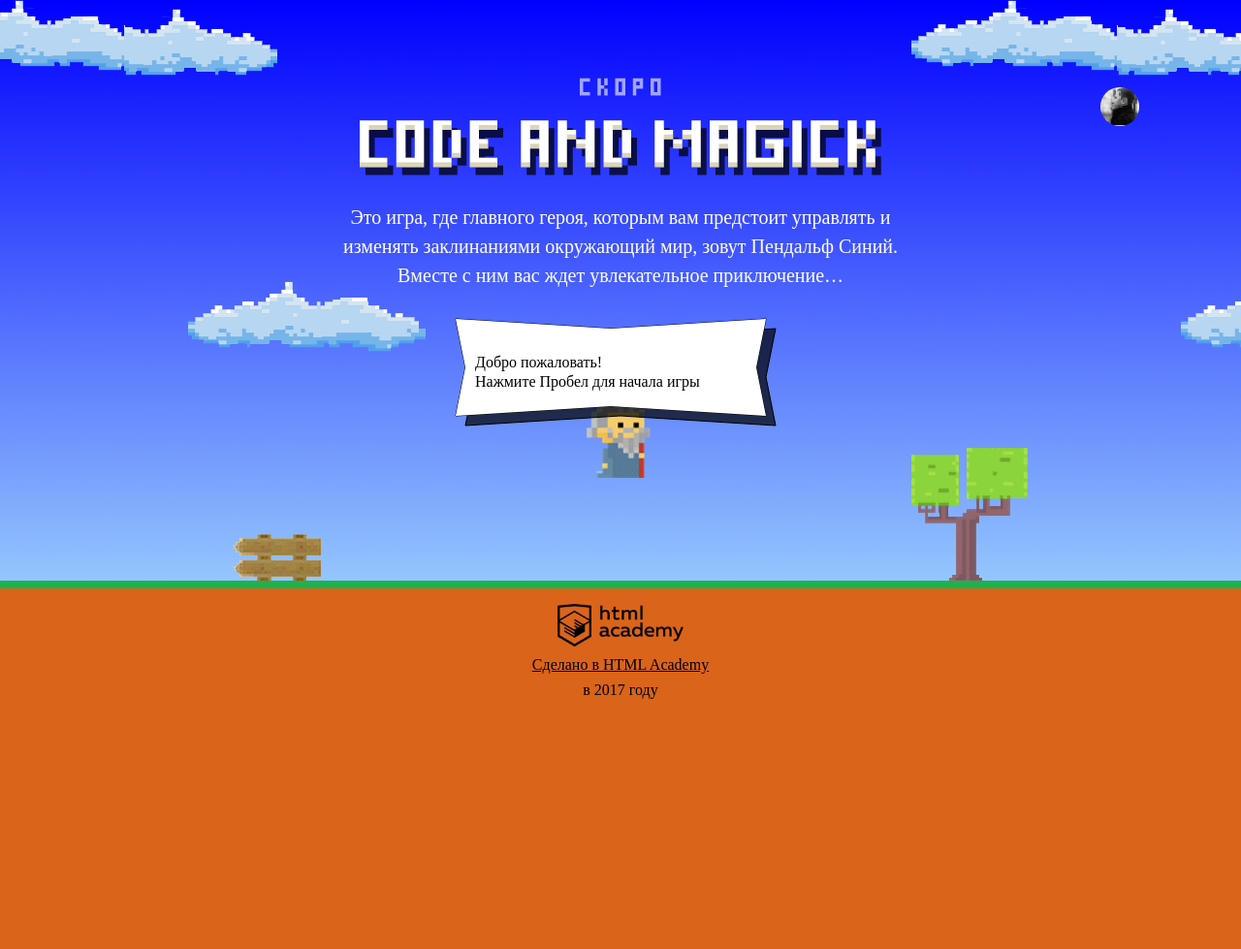
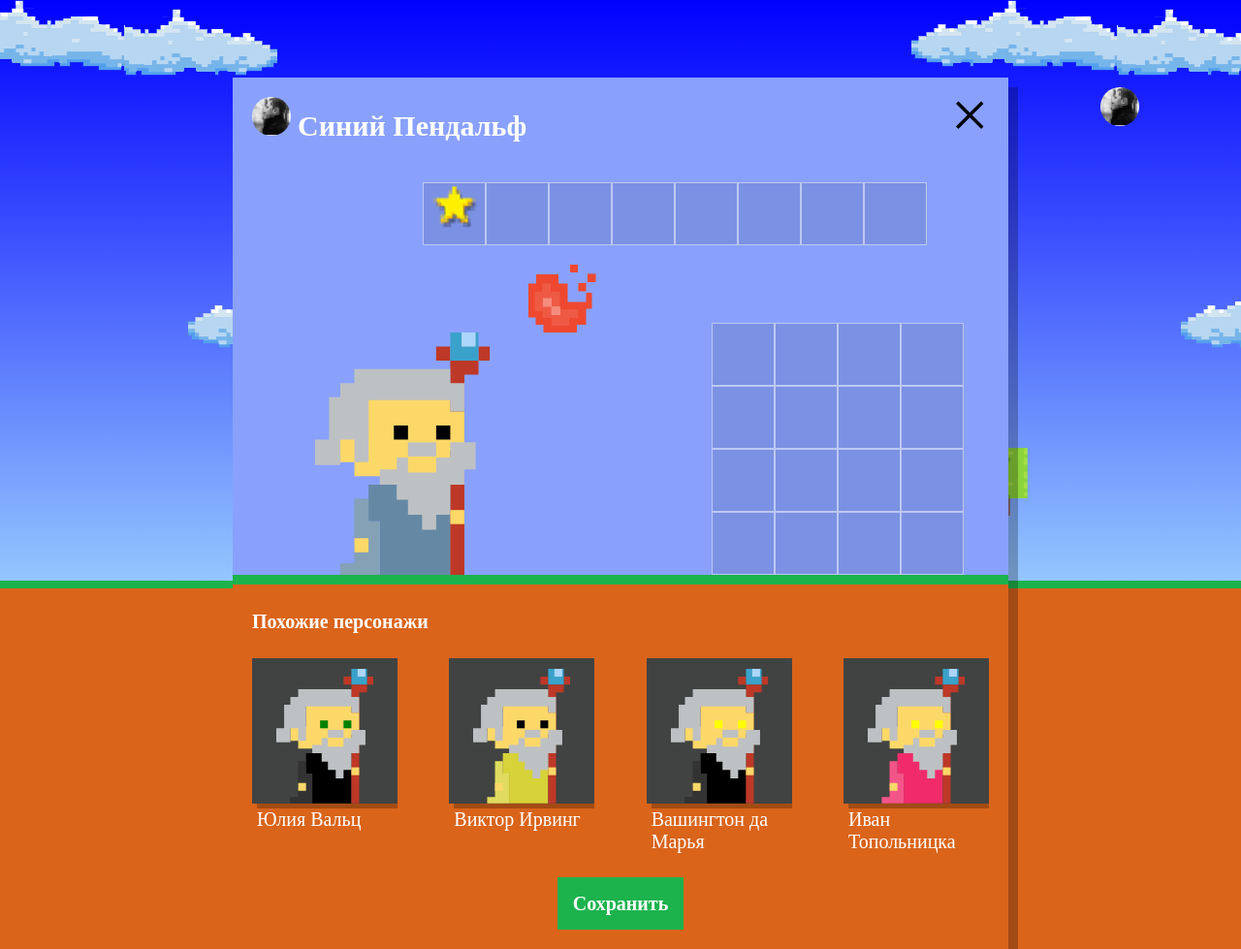
Before and after one commit to MynSsdi/1213483-code-and-magick-20, a website: page index.html in a window 1280 px wide. Shown: the whole page at 97% size. Before the commit the page ends 800 px from the top, so only its background shows below. Drawn offline with Linux system fonts and the light colour scheme; a web font is replaced by a local one.

Commit message:
Выполнил задание 'Учебный проект: нас орда'

```diff
--- a/index.html
+++ b/index.html
@@ -152,7 +152,9 @@
 
         <h4 class="setup-similar-title">Похожие персонажи</h4>
 
-        <div class="setup-similar-list"><!--Список похожих персонажей--></div>
+        <div class="setup-similar-list"><!--Список похожих персонажей-->
+
+        </div>
       </div>
 
       <button class="button setup-submit">Сохранить</button>
@@ -207,6 +209,7 @@
 
 <script src="js/stat.js"></script>
 <script src="js/game.js"></script>
+<script src="js/setup.js"></script>
 
 </body>
 </html>
--- /dev/null
+++ b/js/setup.js
@@ -0,0 +1,77 @@
+'use strict';
+
+var WIZARD_NAMES = ['Иван','Хуан Себастьян','Мария','Кристоф','Виктор','Юлия','Люпита','Вашингтон'];
+var WIZARD_SURNAME = ['да Марья','Верон','Мирабелла','Вальц','Онопко','Топольницка','Нионго','Ирвинг'];
+var WIZARD_COAT = ['rgb(101, 137, 164)', 'rgb(241, 43, 107)', 'rgb(146, 100, 161)', 'rgb(56, 159, 117)', 'rgb(215, 210, 55)', 'rgb(0, 0, 0)'];
+var WIZARD_EYES = ['black', 'red', 'blue', 'yellow', 'green'];
+var maxlength = [WIZARD_NAMES, WIZARD_SURNAME, WIZARD_COAT, WIZARD_EYES];
+var maxIndex = ['names', 'surname', 'coat', 'eyes'];
+
+var wizards = [
+  {
+    name: WIZARD_NAMES,
+    surname: WIZARD_SURNAME,
+    coatColor: WIZARD_COAT,
+    eyesColor: WIZARD_EYES
+  },
+  {
+    name: WIZARD_NAMES,
+    surname: WIZARD_SURNAME,
+    coatColor: WIZARD_COAT,
+    eyesColor: WIZARD_EYES
+  },
+  {
+    name: WIZARD_NAMES,
+    surname: WIZARD_SURNAME,
+    coatColor: WIZARD_COAT,
+    eyesColor: WIZARD_EYES
+  },
+  {
+    name: WIZARD_NAMES,
+    surname: WIZARD_SURNAME,
+    coatColor: WIZARD_COAT,
+    eyesColor: WIZARD_EYES
+  }
+];
+
+var userDialog = document.querySelector('.setup');
+userDialog.classList.remove('hidden');
+
+var similarListElement = userDialog.querySelector('.setup-similar-list');
+
+var similarWizardTemplate = document.querySelector('#similar-wizard-template')
+  .content
+  .querySelector('.setup-similar-item');
+
+var getRandomInt = function(max) {
+  return Math.floor(Math.random() * Math.floor(max));
+}
+
+var createWizards = function (wizard) {
+  for (var j = 0; j < maxlength.length; j++) {
+    maxIndex[j] = getRandomInt(maxlength[j].length);
+  }
+  wizard.name = WIZARD_NAMES[maxIndex[0]];
+  wizard.surname = WIZARD_SURNAME[maxIndex[1]];
+  wizard.coatColor = WIZARD_COAT[maxIndex[2]];
+  wizard.eyesColor = WIZARD_EYES[maxIndex[3]];
+}
+
+var renderWizard = function(wizard) {
+  createWizards(wizard);
+  var wizardElement = similarWizardTemplate.cloneNode(true);
+
+  wizardElement.querySelector('.setup-similar-label').textContent = wizard.name + ' ' + wizard.surname;
+  wizardElement.querySelector('.wizard-coat').style.fill = wizard.coatColor;
+  wizardElement.querySelector('.wizard-eyes').style.fill = wizard.eyesColor;
+
+  return wizardElement;
+}
+
+var fragment = document.createDocumentFragment();
+for (var i = 0; i < wizards.length; i++) {
+  fragment.appendChild(renderWizard(wizards[i]));
+}
+similarListElement.appendChild(fragment);
+
+userDialog.querySelector('.setup-similar').classList.remove('hidden');
```
